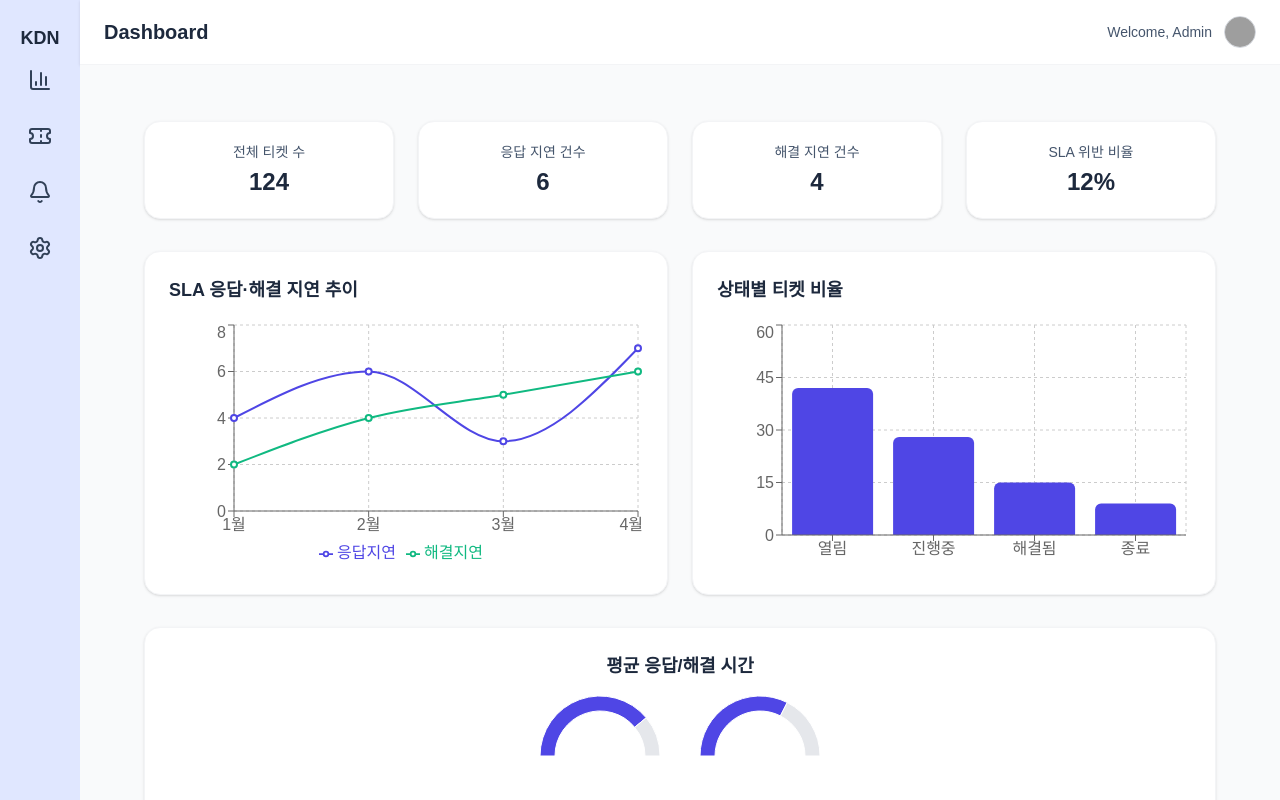
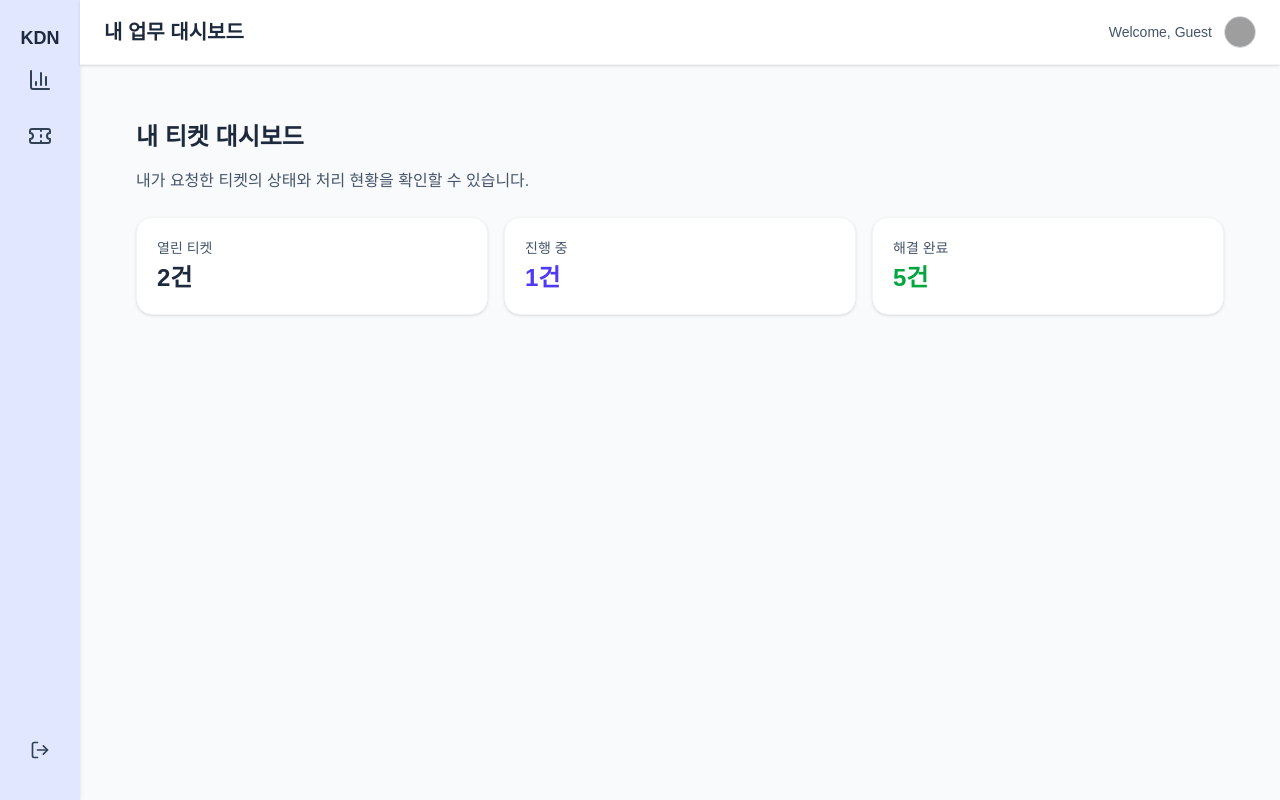
Before and after one commit to 2025-4-2-Capstone/2025-4-2-Capstone, a Next.js app in the folder ui/: page /dashboard in a window 1280 px wide. Shown: the top 800 px of the page. Built offline with nearby package versions, Linux system fonts and the light colour scheme; grey boxes are pictures that could not be loaded.

Commit message:
역할별 대시보드 분배
역할에따라 대시보드가 다르게 나옴.

```diff
--- a/ui/app/dashboard/layout.tsx
+++ b/ui/app/dashboard/layout.tsx
@@ -1,21 +1,24 @@
 "use client";
 
-import Sidebar from "../../components/layout/Sidebar";
-import Header from "../../components/layout/Header";
+import Sidebar from "@/components/layout/Sidebar";
+import Header from "@/components/layout/Header";
+import { useUserStore } from "@/stores/userStore";
 
-export default function DashboardLayout({ children }: { children: React.ReactNode }) {
+export default function DashboardLayout({
+  children,
+}: {
+  children: React.ReactNode;
+}) {
+  const { user } = useUserStore();
+
   return (
     <div className="flex min-h-screen bg-gray-50">
-      {/* 왼쪽 사이드바 */}
-      <Sidebar />
+      {/* 롤 전달 */}
+      <Sidebar role={user?.role} />
 
-      {/* 오른쪽 메인 영역 */}
       <div className="flex-1 flex flex-col">
-        {/* 상단 헤더 */}
-        <Header />
-
-        {/* 콘텐츠 영역 */}
-        <main className="flex-1 p-8 bg-gray-50">{children}</main>
+        <Header role={user?.role} />
+        <main className="flex-1 p-8">{children}</main>
       </div>
     </div>
   );
--- a/ui/app/dashboard/page.tsx
+++ b/ui/app/dashboard/page.tsx
@@ -1,94 +1,25 @@
 "use client";
 
-import {
-  LineChart, Line, BarChart, Bar,
-  CartesianGrid, XAxis, YAxis, Tooltip, Legend, ResponsiveContainer
-} from "recharts";
-import { GaugeChart } from "@/components/charts/GaugeChart";
+import { useUserStore } from "@/stores/userStore";
+
+import AdminContent from "./roles/admin-content";
+import EngineerContent from "./roles/engineer-content";
+import SupportContent from "./roles/support-content";
+import UserContent from "./roles/user-content";
 
 export default function DashboardPage() {
-  const slaData = [
-    { name: "1월", 응답지연: 4, 해결지연: 2 },
-    { name: "2월", 응답지연: 6, 해결지연: 4 },
-    { name: "3월", 응답지연: 3, 해결지연: 5 },
-    { name: "4월", 응답지연: 7, 해결지연: 6 },
-  ];
+  const { user } = useUserStore();
 
-  const statusData = [
-    { name: "열림", value: 42 },
-    { name: "진행중", value: 28 },
-    { name: "해결됨", value: 15 },
-    { name: "종료", value: 9 },
-  ];
+  if (!user) return <div>Loading...</div>;
 
-  return (
-    <div className="flex flex-col gap-8 min-h-screen bg-gray-50 px-8 py-6">
-      {/* Header는 layout.tsx에서 포함됨 */}
-
-      {/* KPI Cards */}
-      <section className="grid grid-cols-4 gap-6">
-        <KpiCard title="전체 티켓 수" value="124" />
-        <KpiCard title="응답 지연 건수" value="6" />
-        <KpiCard title="해결 지연 건수" value="4" />
-        <KpiCard title="SLA 위반 비율" value="12%" />
-      </section>
-
-      {/* Charts */}
-      <section className="grid grid-cols-2 gap-6">
-        <div className="bg-white rounded-2xl shadow p-6 border border-gray-100">
-          <h3 className="text-lg font-semibold mb-4 text-slate-800">SLA 응답·해결 지연 추이</h3>
-          <ResponsiveContainer width="100%" height={250}>
-            <LineChart data={slaData}>
-              <CartesianGrid strokeDasharray="3 3" />
-              <XAxis dataKey="name" />
-              <YAxis />
-              <Tooltip />
-              <Legend />
-              <Line type="monotone" dataKey="응답지연" stroke="#4F46E5" strokeWidth={2} />
-              <Line type="monotone" dataKey="해결지연" stroke="#10B981" strokeWidth={2} />
-            </LineChart>
-          </ResponsiveContainer>
-        </div>
-
-        <div className="bg-white rounded-2xl shadow p-6 border border-gray-100 flex flex-col justify-between">
-          <h3 className="text-lg font-semibold mb-4 text-slate-800">상태별 티켓 비율</h3>
-          <ResponsiveContainer width="100%" height={250}>
-            <BarChart data={statusData}>
-              <CartesianGrid strokeDasharray="3 3" />
-              <XAxis dataKey="name" />
-              <YAxis />
-              <Tooltip />
-              <Bar dataKey="value" fill="#4F46E5" radius={[6, 6, 0, 0]} />
-            </BarChart>
-          </ResponsiveContainer>
-        </div>
-      </section>
-
-      {/* SLA 평균 시간 */}
-      <section className="bg-white rounded-2xl shadow p-6 border border-gray-100 flex flex-col items-center">
-        <h3 className="text-lg font-semibold mb-4 text-slate-800">평균 응답/해결 시간</h3>
-        <div className="flex gap-10">
-          <div className="flex flex-col items-center">
-            <GaugeChart value={78} max={100} />
-            <p className="mt-2 text-sm text-slate-600">응답 시간 달성률</p>
-            <span className="text-slate-800 font-bold text-lg">78%</span>
-          </div>
-          <div className="flex flex-col items-center">
-            <GaugeChart value={65} max={100} />
-            <p className="mt-2 text-sm text-slate-600">해결 시간 달성률</p>
-            <span className="text-slate-800 font-bold text-lg">65%</span>
-          </div>
-        </div>
-      </section>
-    </div>
-  );
+  switch (user.role) {
+    case "admin":
+      return <AdminContent />;
+    case "engineer":
+      return <EngineerContent />;
+    case "support":
+      return <SupportContent />;
+    default:
+      return <UserContent />;
+  }
 }
-
-function KpiCard({ title, value }: { title: string; value: string }) {
-  return (
-    <div className="bg-white border border-gray-100 p-5 rounded-2xl shadow hover:shadow-md transition flex flex-col justify-center items-center">
-      <p className="text-sm text-slate-600">{title}</p>
-      <h2 className="text-2xl font-bold text-slate-800 mt-1">{value}</h2>
-    </div>
-  );
-}
--- /dev/null
+++ b/ui/app/dashboard/roles/admin-content.tsx
@@ -0,0 +1,10 @@
+"use client";
+
+export default function AdminContent() {
+  return (
+    <div className="p-6">
+      <h2 className="text-xl font-bold text-slate-800 mb-4">관리자 대시보드</h2>
+      <p className="text-slate-600">시스템 전체 현황을 볼 수 있습니다.</p>
+    </div>
+  );
+}
--- /dev/null
+++ b/ui/app/dashboard/roles/engineer-content.tsx
@@ -0,0 +1,32 @@
+"use client";
+
+export default function EngineerContent() {
+  return (
+    <div className="p-6 space-y-4">
+      <h2 className="text-2xl font-bold text-slate-800">
+        엔지니어 대시보드
+      </h2>
+
+      <p className="text-slate-600">
+        기술 장애 티켓, 우선순위 작업, SLA 대응 현황 등을 확인할 수 있습니다.
+      </p>
+
+      <div className="grid grid-cols-3 gap-4 mt-6">
+        <div className="bg-white border border-gray-100 rounded-2xl p-5 shadow">
+          <p className="text-sm text-slate-600">오늘 처리해야 할 작업</p>
+          <h3 className="text-2xl font-bold text-slate-800 mt-1">5건</h3>
+        </div>
+
+        <div className="bg-white border border-gray-100 rounded-2xl p-5 shadow">
+          <p className="text-sm text-slate-600">대기 중 장애 티켓</p>
+          <h3 className="text-2xl font-bold text-slate-800 mt-1">3건</h3>
+        </div>
+
+        <div className="bg-white border border-gray-100 rounded-2xl p-5 shadow">
+          <p className="text-sm text-slate-600">SLA 위험 티켓</p>
+          <h3 className="text-2xl font-bold text-red-600 mt-1">2건</h3>
+        </div>
+      </div>
+    </div>
+  );
+}
--- /dev/null
+++ b/ui/app/dashboard/roles/support-content.tsx
@@ -0,0 +1,32 @@
+"use client";
+
+export default function SupportContent() {
+  return (
+    <div className="p-6 space-y-4">
+      <h2 className="text-2xl font-bold text-slate-800">
+        고객지원 대시보드
+      </h2>
+
+      <p className="text-slate-600">
+        신규 문의, 접수된 요청, 처리 현황 등을 확인할 수 있습니다.
+      </p>
+
+      <div className="grid grid-cols-3 gap-4 mt-6">
+        <div className="bg-white border border-gray-100 rounded-2xl p-5 shadow">
+          <p className="text-sm text-slate-600">오늘 신규 접수</p>
+          <h3 className="text-2xl font-bold text-slate-800 mt-1">12건</h3>
+        </div>
+
+        <div className="bg-white border border-gray-100 rounded-2xl p-5 shadow">
+          <p className="text-sm text-slate-600">미처리 문의</p>
+          <h3 className="text-2xl font-bold text-orange-600 mt-1">7건</h3>
+        </div>
+
+        <div className="bg-white border border-gray-100 rounded-2xl p-5 shadow">
+          <p className="text-sm text-slate-600">오늘 처리한 요청</p>
+          <h3 className="text-2xl font-bold text-green-600 mt-1">15건</h3>
+        </div>
+      </div>
+    </div>
+  );
+}
--- /dev/null
+++ b/ui/app/dashboard/roles/user-content.tsx
@@ -0,0 +1,30 @@
+"use client";
+
+export default function UserContent() {
+  return (
+    <div className="p-6 space-y-4">
+      <h2 className="text-2xl font-bold text-slate-800">내 티켓 대시보드</h2>
+
+      <p className="text-slate-600">
+        내가 요청한 티켓의 상태와 처리 현황을 확인할 수 있습니다.
+      </p>
+
+      <div className="grid grid-cols-3 gap-4 mt-6">
+        <div className="bg-white border border-gray-100 rounded-2xl p-5 shadow">
+          <p className="text-sm text-slate-600">열린 티켓</p>
+          <h3 className="text-2xl font-bold text-slate-800 mt-1">2건</h3>
+        </div>
+
+        <div className="bg-white border border-gray-100 rounded-2xl p-5 shadow">
+          <p className="text-sm text-slate-600">진행 중</p>
+          <h3 className="text-2xl font-bold text-indigo-600 mt-1">1건</h3>
+        </div>
+
+        <div className="bg-white border border-gray-100 rounded-2xl p-5 shadow">
+          <p className="text-sm text-slate-600">해결 완료</p>
+          <h3 className="text-2xl font-bold text-green-600 mt-1">5건</h3>
+        </div>
+      </div>
+    </div>
+  );
+}
--- a/ui/components/layout/Header.tsx
+++ b/ui/components/layout/Header.tsx
@@ -1,11 +1,29 @@
 "use client";
 
-export default function Header() {
+interface HeaderProps {
+  role?: string;
+  username?: string;
+}
+
+export default function Header({ role, username }: HeaderProps) {
+
+  const titleByRole: Record<string, string> = {
+    admin: "관리자 시스템 대시보드",
+    engineer: "엔지니어 작업 현황",
+    support: "고객지원 처리 센터",
+    user: "내 업무 대시보드",
+  };
+
+  const title = titleByRole[role || "user"];
+
   return (
     <header className="flex justify-between items-center bg-white shadow-sm px-6 py-4 border-b border-gray-100">
-      <h1 className="text-xl font-semibold text-slate-800">Dashboard</h1> {/* ✅ 글자색 변경 */}
+      <h1 className="text-xl font-semibold text-slate-800">{title}</h1>
+
       <div className="flex items-center gap-3">
-        <span className="text-sm text-slate-600">Welcome, Admin</span> {/* ✅ 기존 gray → slate */}
+        <span className="text-sm text-slate-600">
+          Welcome, {username || "Guest"}
+        </span>
         <img
           src="/logo.png"
           alt="User Avatar"
--- a/ui/components/layout/Sidebar.tsx
+++ b/ui/components/layout/Sidebar.tsx
@@ -1,26 +1,64 @@
 "use client";
 
-import { BarChart3, Ticket, Bell, Settings, LogOut } from "lucide-react";
 import Link from "next/link";
+import {
+  BarChart3,
+  Ticket,
+  Bell,
+  Settings,
+  LogOut,
+  Users,
+  ClipboardList,
+  Wrench
+} from "lucide-react";
 
-export default function Sidebar() {
+interface SidebarProps {
+  role?: string;
+}
+
+export default function Sidebar({ role }: SidebarProps) {
+  // 🔥 역할별 메뉴 구성
+  const menuByRole: Record<string, any[]> = {
+    admin: [
+      { href: "/dashboard", icon: BarChart3 },
+      { href: "/tickets", icon: Ticket },
+      { href: "/logs", icon: Bell },
+      { href: "/users", icon: Users },
+      { href: "/settings", icon: Settings },
+    ],
+
+    engineer: [
+      { href: "/dashboard", icon: BarChart3 },
+      { href: "/tickets", icon: Wrench },
+      { href: "/logs", icon: Bell },
+    ],
+
+    support: [
+      { href: "/dashboard", icon: BarChart3 },
+      { href: "/tickets", icon: ClipboardList },
+    ],
+
+    user: [
+      { href: "/dashboard", icon: BarChart3 },
+      { href: "/my-tickets", icon: Ticket },
+    ],
+  };
+
+  const menus = menuByRole[role || "user"];
+
   return (
     <aside className="w-20 bg-indigo-100 text-slate-700 flex flex-col items-center py-6 space-y-6 shadow-md">
       <div className="text-lg font-bold mb-4 text-slate-800">KDN</div>
 
       <nav className="flex flex-col items-center space-y-8">
-        <Link href="/dashboard" className="hover:text-indigo-500 transition-colors">
-          <BarChart3 className="w-6 h-6" />
-        </Link>
-        <Link href="/tickets" className="hover:text-indigo-500 transition-colors">
-          <Ticket className="w-6 h-6" />
-        </Link>
-        <Link href="/logs" className="hover:text-indigo-500 transition-colors">
-          <Bell className="w-6 h-6" />
-        </Link>
-        <Link href="/profile" className="hover:text-indigo-500 transition-colors">
-          <Settings className="w-6 h-6" />
-        </Link>
+        {menus.map((item, index) => {
+          const Icon = item.icon;
+          return (
+            <Link key={index} href={item.href} className="hover:text-indigo-500 transition-colors">
+              <Icon className="w-6 h-6" />
+            </Link>
+          );
+        })}
       </nav>
 
       <div className="mt-auto mb-4">
--- a/ui/package.json
+++ b/ui/package.json
@@ -14,7 +14,8 @@
     "react": "19.2.0",
     "react-dom": "19.2.0",
     "react-icons": "^5.5.0",
-    "recharts": "^3.4.1"
+    "recharts": "^3.4.1",
+    "zustand": "^5.0.8"
   },
   "devDependencies": {
     "@tailwindcss/postcss": "^4",
--- /dev/null
+++ b/ui/stores/userStore.ts
@@ -0,0 +1,24 @@
+import { create } from "zustand";
+
+interface User {
+  username: string;
+  role: "admin" | "engineer" | "support" | "user";
+}
+
+interface UserState {
+  user: User | null;
+  setUser: (u: User) => void;
+  logout: () => void;
+}
+
+export const useUserStore = create<UserState>((set) => ({
+  // ⭐ 테스트용 기본 사용자
+  user: {
+    username: "테스트계정",
+    role: "user"    // ← 여기서 역할 간단히 바꾸면 됨
+  },
+
+  // 역할 바꾸는 함수
+  setUser: (u) => set({ user: u }),
+  logout: () => set({ user: null }),
+}));
```
Also changed, not shown: ui/stores/page.tsx (deleted), 1 other file (tests, documents, lock files or other folders).
